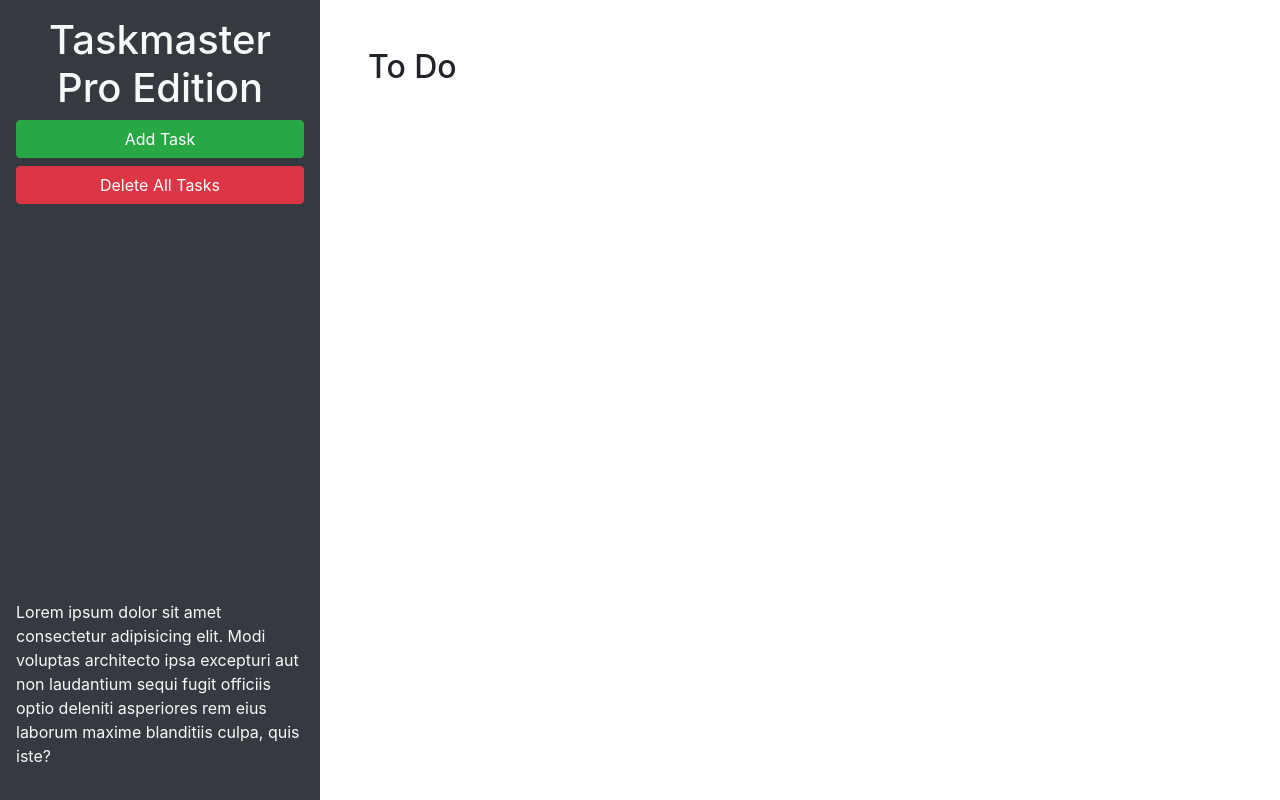
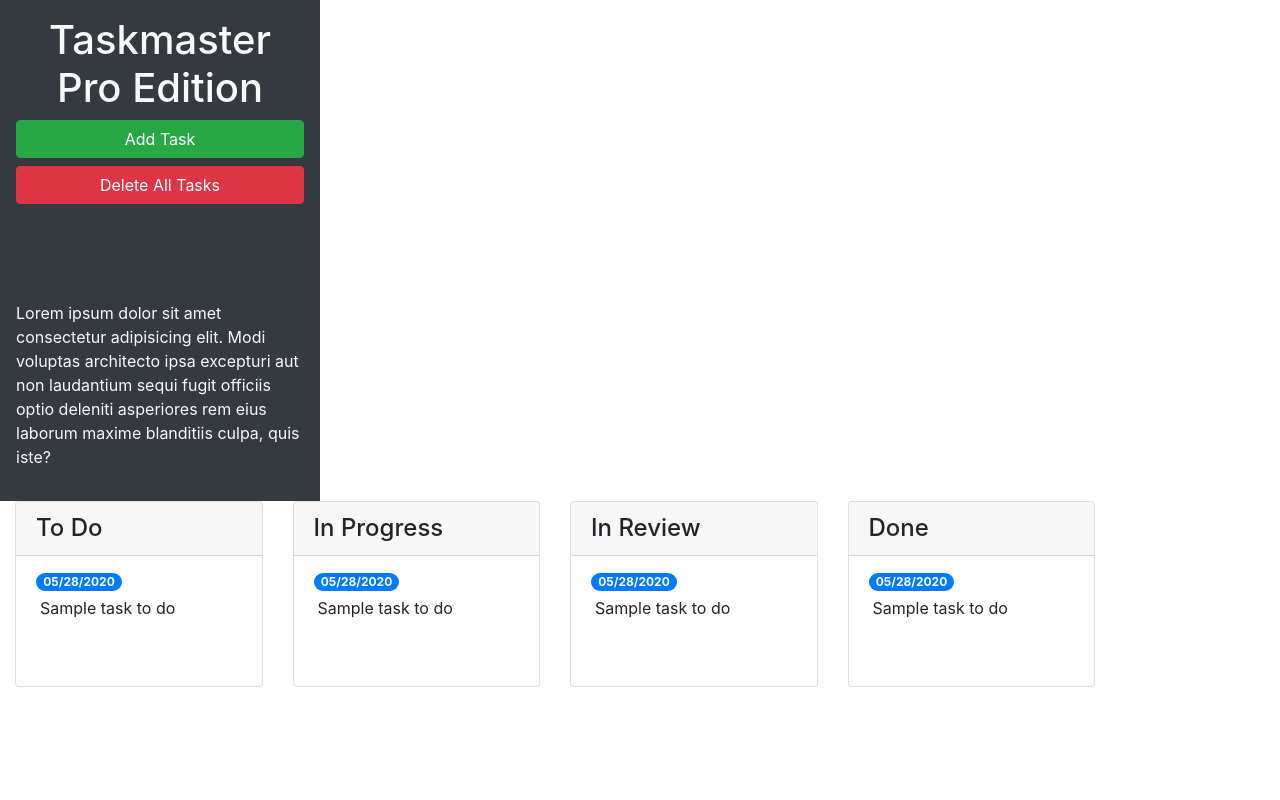
Before and after one commit to mloercher/taskmaster-pro, a plain HTML site: page index.html in a window 1280 px wide. Drawn offline with nearby package versions, Linux system fonts and the light colour scheme.

Commit message:
added bootstrap features

```diff
--- a/index.html
+++ b/index.html
@@ -1,44 +1,124 @@
 <!DOCTYPE html>
 <html lang="en">
-
   <head>
-  <meta charset="UTF-8">
-  <meta name="viewport" content="width=device-width, initial-scale=1.0">
-  <meta http-equiv="X-UA-Compatible" content="ie=edge">
-  <link rel="stylesheet" href="https://cdnjs.cloudflare.com/ajax/libs/twitter-bootstrap/4.3.1/css/bootstrap.min.css">
+    <meta charset="UTF-8" />
+    <meta name="viewport" content="width=device-width, initial-scale=1.0" />
+    <meta http-equiv="X-UA-Compatible" content="ie=edge" />
+    <link
+      rel="stylesheet"
+      href="https://cdnjs.cloudflare.com/ajax/libs/twitter-bootstrap/4.3.1/css/bootstrap.min.css"
+    />
     <link rel="stylesheet" href="./assets/css/style.css" />
     <title>Taskmaster Pro</title>
   </head>
 
   <body>
-
     <div class="row min-vh-100 no-gutters">
-    <header class="col-12 col-lg-3 bg-dark text-light d-flex flex-column p-4 p-lg-3">
+      <header
+        class="col-12 col-lg-3 bg-dark text-light d-flex flex-column p-4 p-lg-3"
+      >
         <h1 class="text-center">Taskmaster Pro Edition</h1>
-      <button id="create-task" class="btn btn-block btn-success" data-toggle="modal" data-target="#task-form-modal">Add
-        Task</button>
-      <button id="remove-tasks" class="btn btn-block btn-danger">Delete All Tasks</button>
-      <p class="mt-auto">Lorem ipsum dolor sit amet consectetur adipisicing elit. Modi voluptas architecto ipsa
-        excepturi aut non
-        laudantium sequi fugit officiis optio deleniti asperiores rem eius laborum maxime blanditiis culpa, quis iste?
+        <button
+          id="create-task"
+          class="btn btn-block btn-success"
+          data-toggle="modal"
+          data-target="#task-form-modal"
+        >
+          Add Task
+        </button>
+        <button id="remove-tasks" class="btn btn-block btn-danger">
+          Delete All Tasks
+        </button>
+        <p class="mt-auto">
+          Lorem ipsum dolor sit amet consectetur adipisicing elit. Modi voluptas
+          architecto ipsa excepturi aut non laudantium sequi fugit officiis
+          optio deleniti asperiores rem eius laborum maxime blanditiis culpa,
+          quis iste?
         </p>
       </header>
-    <main class="col-12 col-lg-9">
-      <div class="m-5">
-        <h2>To Do</h2>
-        <ul id="list-toDo" class="list-group"> </ul>
+      <main class="container row">
+        <div class="col-12 col-md-6 col-xl-3 mb-3">
+          <div class="card">
+            <h4 class="card-header">
+              To Do
+            </h4>
+            <ul id="list-toDo" class="list-group list-group-flush">
+              <li class="list-group-item">
+                <span class="badge badge-primary badge-pill">05/28/2020</span>
+                <p class="m-1">Sample task to do</p>
+              </li>
+            </ul>
+          </div>
+        </div>
+          <!-- todo END -->
+          <!-- in progress start -->
+          <div class="col-12 col-md-6 col-xl-3 mb-3">
+            <div class="card">
+              <h4 class="card-header">
+                In Progress
+              </h4>
+              <ul id="list-inProgress" class="list-group list-group-flush">
+                <li class="list-group-item">
+                  <span class="badge badge-primary badge-pill">05/28/2020</span>
+                  <p class="m-1">Sample task to do</p>
+                </li>
+              </ul>
+            </div>
+          </div>
+          <!-- in progress end -->
+          <!-- in review start -->
+          <div class="col-12 col-md-6 col-xl-3 mb-3">
+            <div class="card">
+              <h4 class="card-header">
+                In Review
+              </h4>
+              <ul id="list-inReview" class="list-group list-group-flush">
+                <li class="list-group-item">
+                  <span class="badge badge-primary badge-pill">05/28/2020</span>
+                  <p class="m-1">Sample task to do</p>
+                </li>
+              </ul>
+            </div>
+          </div>
+          <!-- in review end -->
+          <!-- done start -->
+          <div class="col-12 col-md-6 col-xl-3 mb-3">
+            <div class="card">
+              <h4 class="card-header">
+                Done
+              </h4>
+              <ul id="list-done" class="list-group list-group-flush">
+                <li class="list-group-item">
+                  <span class="badge badge-primary badge-pill">05/28/2020</span>
+                  <p class="m-1">Sample task to do</p>
+                </li>
+              </ul>
+            </div>
+          </div>
+          <!-- done end -->
         </div>
       </main>
     </div>
 
     <!-- Modal -->
-  <div class="modal fade" id="task-form-modal" tabindex="-1" role="dialog" aria-labelledby="task-form-modal"
-    aria-hidden="true">
+    <div
+      class="modal fade"
+      id="task-form-modal"
+      tabindex="-1"
+      role="dialog"
+      aria-labelledby="task-form-modal"
+      aria-hidden="true"
+    >
       <div class="modal-dialog modal-dialog-centered" role="document">
         <div class="modal-content">
           <div class="modal-header">
             <h5 class="modal-title" id="task-form-modal">Add New Task</h5>
-          <button type="button" class="close" data-dismiss="modal" aria-label="Close">
+            <button
+              type="button"
+              class="close"
+              data-dismiss="modal"
+              aria-label="Close"
+            >
               <span aria-hidden="true">&times;</span>
             </button>
           </div>
@@ -49,13 +129,23 @@
                 <textarea id="modalTaskDescription" rows="3"></textarea>
               </div>
               <div class="form-group">
+                <label for="modalTaskDescription">Task description</label>
+                <textarea id="modalTaskDescription" rows="3" class="form-control"></textarea>
+              </div>
+              <div class="form-group">
                 <label for="modalDueDate">Due date</label>
-              <input type="text" id="modalDueDate" placeholder="mm/dd/yyyy" autocomplete="off" />
+                <input type="text" class="form-control" id="modalDueDate" placeholder="mm/dd/yyyy" autocomplete="off" />
               </div>
             </form>
           </div>
           <div class="modal-footer">
-          <button type="button" class="btn btn-secondary" data-dismiss="modal">Close</button>
+            <button
+              type="button"
+              class="btn btn-secondary"
+              data-dismiss="modal"
+            >
+              Close
+            </button>
             <button type="button" class="btn btn-primary">Save Task</button>
           </div>
         </div>
@@ -67,5 +157,4 @@
     <script src="https://cdnjs.cloudflare.com/ajax/libs/twitter-bootstrap/4.3.1/js/bootstrap.min.js"></script>
     <script src="./assets/js/script.js"></script>
   </body>
-
 </html>
```
Lines whose indentation alone changed are shown as unchanged.
